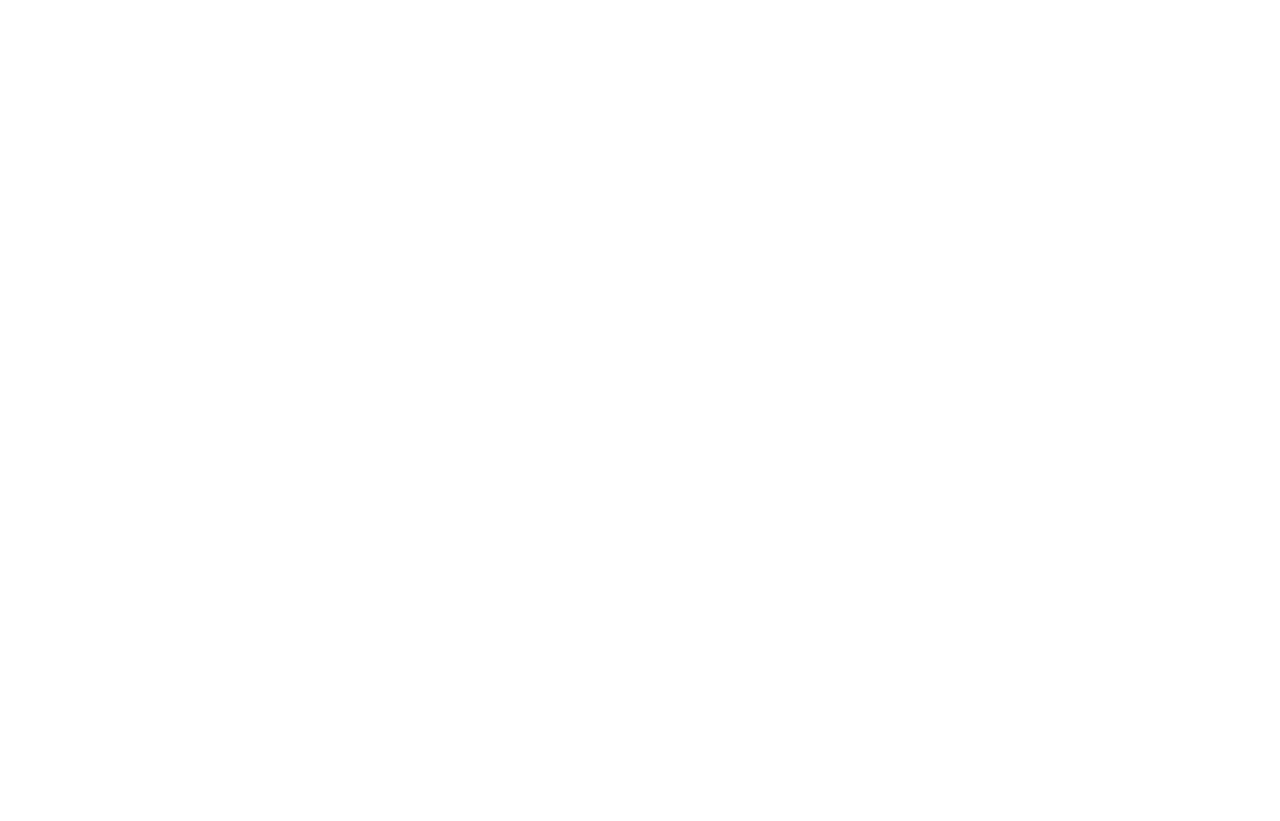
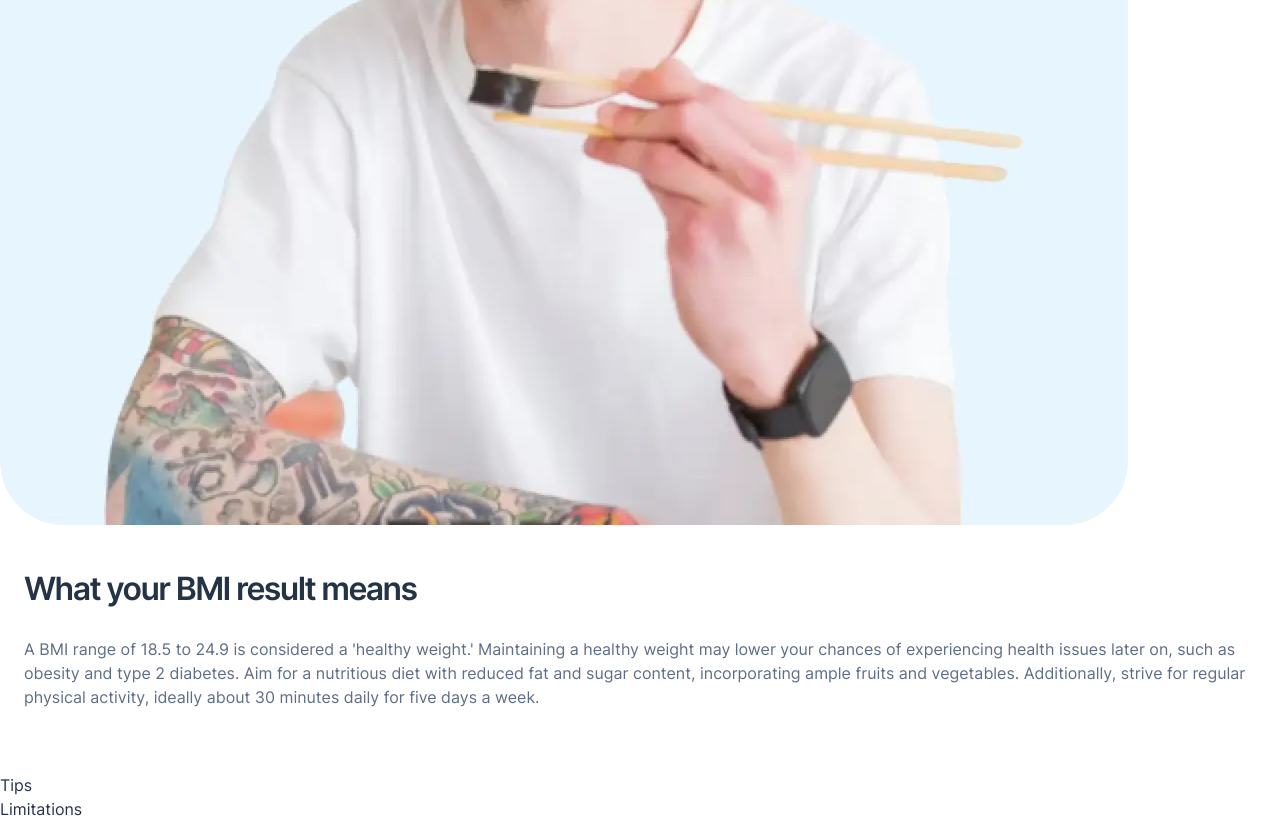
Before and after one commit to solvman/bmi-calculator, a React (Vite) app: page / in a window 1280 px wide. Shown: the part 1182-2003 px from the top of the page. Before the commit the page ends 800 px from the top, so only its background shows below. Built offline with nearby package versions, Linux system fonts and the light colour scheme.

Commit message:
Add Result and Tips components with updated styles

```diff
--- a/src/components/Result/Result.tsx
+++ b/src/components/Result/Result.tsx
@@ -1,4 +1,23 @@
+import image from "../../assets/images/image-man-eating.webp";
+
 const Result = () => {
-  return <div>Result</div>;
+  return (
+    <section className="pb-16 pt-12">
+      <img src={image} alt="Man eating sushi and smiling" />
+      <div className="mt-12 flex flex-col gap-y-8 px-6">
+        <h2 className="text-3xl font-semibold leading-8 tracking-tighter">
+          What your BMI result means
+        </h2>
+        <p className="text-base font-normal leading-normal text-darkElectricBlue">
+          A BMI range of 18.5 to 24.9 is considered a 'healthy weight.'
+          Maintaining a healthy weight may lower your chances of experiencing
+          health issues later on, such as obesity and type 2 diabetes. Aim for a
+          nutritious diet with reduced fat and sugar content, incorporating
+          ample fruits and vegetables. Additionally, strive for regular physical
+          activity, ideally about 30 minutes daily for five days a week.
+        </p>
+      </div>
+    </section>
+  );
 };
 export default Result;
--- a/src/components/Tips/Tips.tsx
+++ b/src/components/Tips/Tips.tsx
@@ -1,4 +1,4 @@
 const Tips = () => {
-  return <div>Tips</div>;
+  return <section>Tips</section>;
 };
 export default Tips;
--- a/tailwind.config.js
+++ b/tailwind.config.js
@@ -13,6 +13,9 @@
       fontFamily: {
         sans: ["Inter", "sans-serif"],
       },
+      fontSize: {
+        "3xl": "2rem",
+      },
       boxShadow: {
         card: "16px 32px 56px 0px rgba(143, 174, 207, 0.25)",
       },
```
